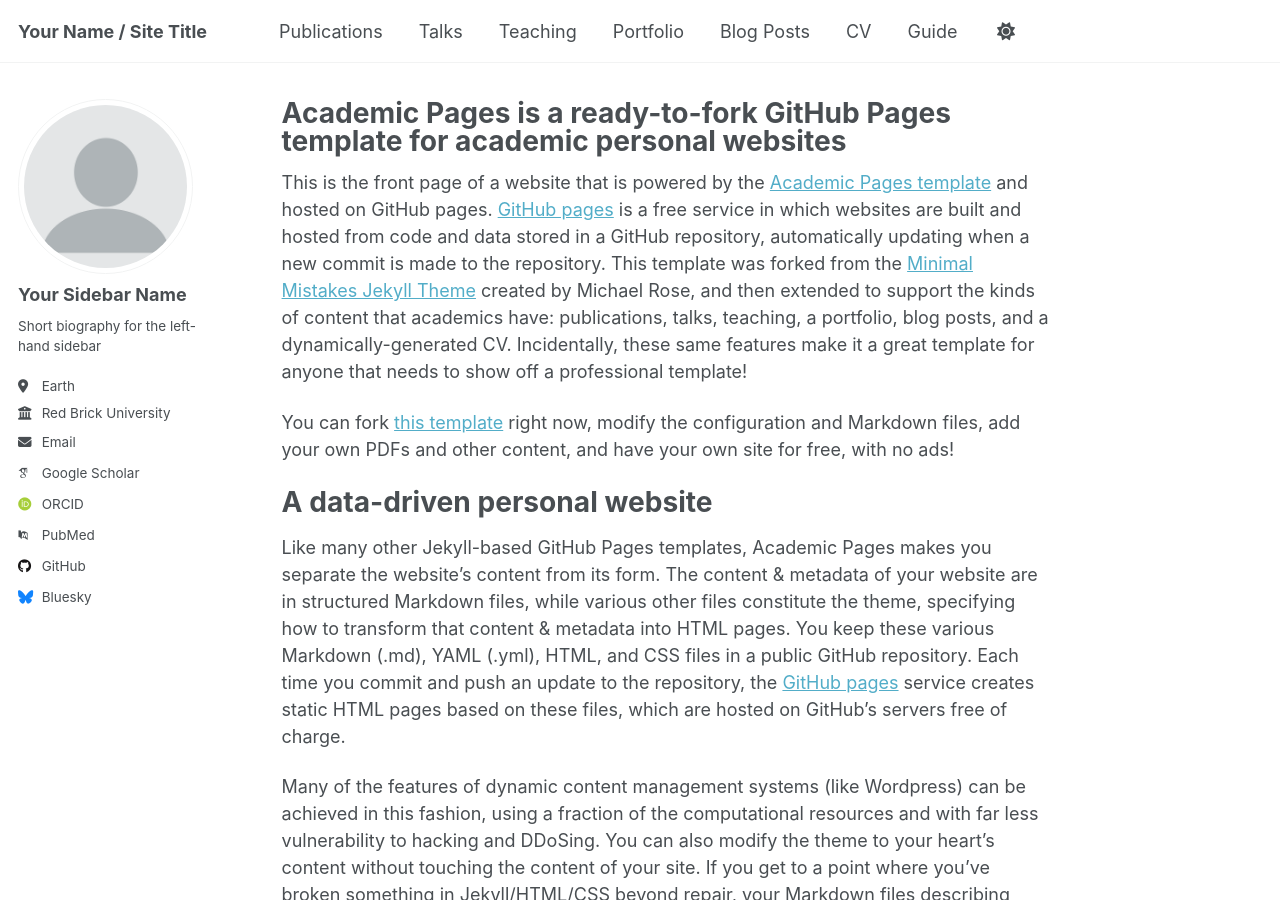
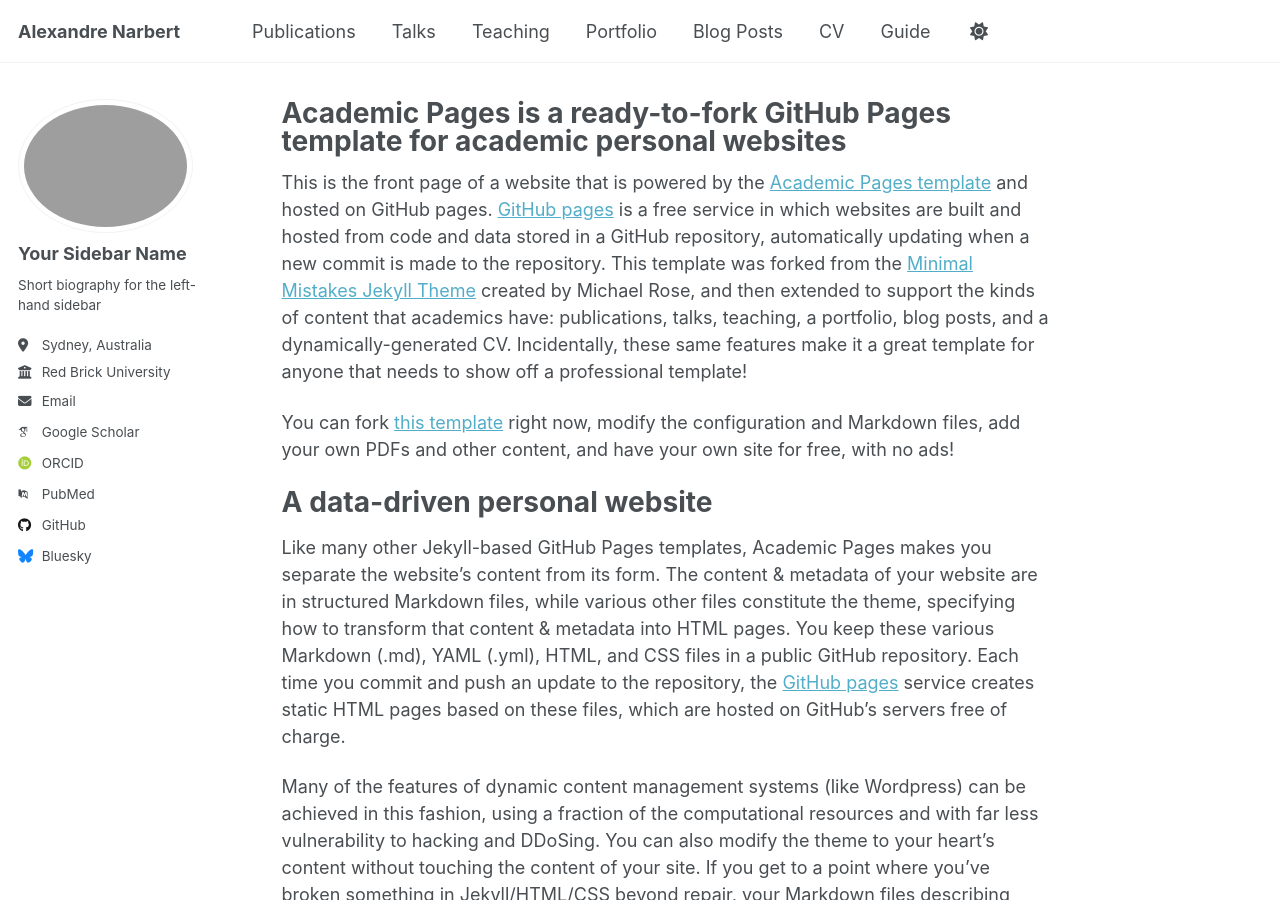
Before and after one commit to alexandrenarbert/alexandren.github.io, a Jekyll site: the page built from _pages/about.md, in a window 1280 px wide and 900 px high. Built offline with Jekyll 4.4.1, drawn with Linux system fonts in a browser that asks for light colours; some web fonts are replaced; a script that is not in the unit is left out.

Commit message:
Change Photo and Update Config

```diff
--- a/_config.yml
+++ b/_config.yml
@@ -9,11 +9,11 @@
 # Basic Site Settings
 locale                   : "en-US"
 site_theme               : "default" # Currently available options are "default", "air"
-title                    : "Your Name / Site Title"
+title                    : "Alexandre Narbert"
 title_separator          : "-"
 name                     : &name "Alexandre Narbert"
-description              : &description "Your Name's academic portfolio"   # Update this with a general description of your site, this is the default if not overridden by a page
-url                      : https://academicpages.github.io # The base hostname & protocol for your site e.g. "https://[your GitHub username].github.io",
+description              : &description "I like to drink coffee, swim and listen to music."   # Update this with a general description of your site, this is the default if not overridden by a page
+url                      : https://alexandrenarbert.github.io # The base hostname & protocol for your site e.g. "https://[your GitHub username].github.io",
                                                            # or if you already have some other page hosted on Github then use "https://[your GitHub username].github.io/[Your Repo Name]"
 baseurl                  : "" # the subpath of your site, e.g. "/blog"
 repository               : "alexandrenarbert/alexandrenarbert.github.io"
@@ -23,14 +23,14 @@
 #               Additional customization can be done by editing /_includes/author-profile.html
 author:
   # Biographic information
-  avatar           : "profile.png"
+  avatar           : "profile.jpg"
   name             : "Your Sidebar Name"
   pronouns         : # example: "she/her"
   bio              : "Short biography for the left-hand sidebar"
-  location         : "Earth"
+  location         : "Sydney, Australia"
   employer         : "Red Brick University"
   uri              : # URL
-  email            : "none@example.org"
+  email            : "alexandrenarbertt@gmail.com"
 
   # Academic websites
   academia         : # URL
```
Also changed, not shown: images/profile.jpg.jpg (added), images/profile.png (deleted).
